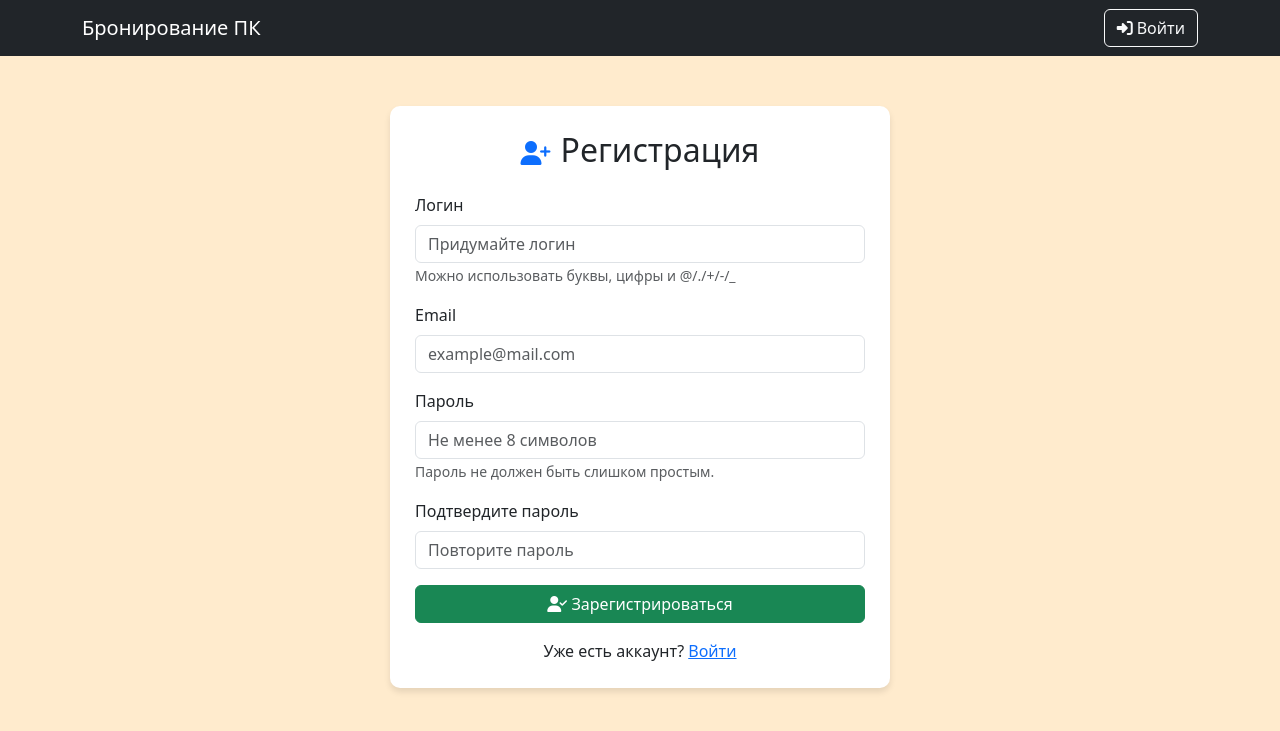
After one commit to VanoCry/pc_booking, a Django app: page /register/ in a window 1280 px wide. The commit adds this page. Shown: the top 731 px of the page. Run offline with Django 5.2, Linux system fonts and the light colour scheme.

Commit message:
Пока учусь

```diff
--- a/pc_booking/booking/forms.py
+++ b/pc_booking/booking/forms.py
@@ -1,5 +1,7 @@
 from django import forms
 from .models import Booking
+from django.contrib.auth.forms import UserCreationForm
+from django.contrib.auth.models import User
 
 class BookingForm(forms.ModelForm):
     class Meta:
@@ -12,3 +14,11 @@ class BookingForm(forms.ModelForm):
     def clean(self):
         if self.cleaned_data['end_time'] <= self.cleaned_data['start_time']:
             raise forms.ValidationError("Конец брони должен быть позже начала!")
+
+
+class RegisterForm(UserCreationForm):
+    email = forms.EmailField(required=True, label="Почта")
+
+    class Meta:
+        model = User
+        fields = ["username", "email", "password1", "password2"]
--- /dev/null
+++ b/pc_booking/booking/templates/base.html
@@ -0,0 +1,76 @@
+<!DOCTYPE html>
+<html lang="ru">
+<head>
+    <meta charset="UTF-8">
+    <meta name="viewport" content="width=device-width, initial-scale=1.0">
+    <title>{% block title %}Бронирование ПК{% endblock %}</title>
+    <!-- Bootstrap 5 -->
+    <link href="https://cdn.jsdelivr.net/npm/bootstrap@5.3.0/dist/css/bootstrap.min.css" rel="stylesheet">
+    <!-- FontAwesome (иконки) -->
+    <link rel="stylesheet" href="https://cdnjs.cloudflare.com/ajax/libs/font-awesome/6.4.0/css/all.min.css">
+    <style>
+        body {
+            background-color: blanchedalmond;
+        }
+        .auth-card {
+            max-width: 500px;
+            margin: 50px auto;
+            padding: 25px;
+            border-radius: 10px;
+            box-shadow: 0 4px 6px rgba(0, 0, 0, 0.1);
+            background: white;
+        }
+        .form-icon {
+            font-size: 1.5rem;
+            margin-right: 10px;
+            color: #0d6efd;
+        }
+    </style>
+</head>
+<body>
+    <nav class="navbar navbar-expand-lg navbar-dark bg-dark mb-4">
+        <div class="container">
+            <a class="navbar-brand" href="/">Бронирование ПК</a>
+
+            <!-- Правая часть навигации -->
+            <div class="d-flex">
+                {% if user.is_authenticated %}
+                <div class="dropdown">
+                    <button class="btn btn-outline-light dropdown-toggle" type="button" id="userMenu"
+                            data-bs-toggle="dropdown" aria-expanded="false">
+                        <i class="fas fa-user-circle me-1"></i>
+                        {{ user.username }}
+                    </button>
+                    <ul class="dropdown-menu dropdown-menu-end" aria-labelledby="userMenu">
+                        <li><a class="dropdown-item" href="{% url 'my_bookings' %}">
+                            <i class="fas fa-calendar-alt me-2"></i>Мои брони
+                        </a></li>
+                        <li><hr class="dropdown-divider"></li>
+                        <li>
+                            <form action="{% url 'logout' %}" method="post" class="d-inline">
+                                {% csrf_token %}
+                                <button type="submit" class="dropdown-item text-danger">
+                                    <i class="fas fa-sign-out-alt me-2"></i>Выйти
+                                </button>
+                            </form>
+                        </li>
+                    </ul>
+                </div>
+                {% else %}
+                <a href="{% url 'login' %}" class="btn btn-outline-light ms-2">
+                    <i class="fas fa-sign-in-alt me-1"></i>Войти
+                </a>
+                {% endif %}
+            </div>
+        </div>
+    </nav>
+
+    <div class="container">
+        {% block content %}
+        <!-- Блок контента для дочерних элементов -->
+        {% endblock %}
+    </div>
+    <!-- Bootstrap JS -->
+    <script src="https://cdn.jsdelivr.net/npm/bootstrap@5.3.0/dist/js/bootstrap.bundle.min.js"></script>
+</body>
+</html>
--- /dev/null
+++ b/pc_booking/booking/templates/booking/register.html
@@ -0,0 +1,58 @@
+{% extends "base.html" %}
+
+{% block title %}Регистрация для бронирования пк{% endblock %}
+
+{% block content %}
+<div class="auth-card">
+    <h2 class="text-center mb-4">
+        <i class="fas fa-user-plus form-icon"></i>Регистрация
+    </h2>
+
+    {% if form.errors %}
+    <div class="alert alert-danger">
+        {% for field, errors in form.errors.items %}
+            {% for error in errors %}
+                {{ error }}<br>
+            {% endfor %}
+        {% endfor %}
+    </div>
+    {% endif %}
+
+    <form method="post">
+        {% csrf_token %}
+
+        <div class="mb-3">
+            <label for="id_username" class="form-label">Логин</label>
+            <input type="text" name="username" class="form-control" id="id_username"
+                required placeholder="Придумайте логин">
+            <small class="text-muted">Можно использовать буквы, цифры и @/./+/-/_</small>
+        </div>
+
+        <div class="mb-3">
+            <label for="id_email" class="form-label">Email</label>
+            <input type="email" name="email" class="form-control" id="id_email"
+                   required placeholder="example@mail.com">
+        </div>
+
+        <div class="mb-3">
+            <label for="id_password1" class="form-label">Пароль</label>
+            <input type="password" name="password1" class="form-control" id="id_password1"
+                   required placeholder="Не менее 8 символов">
+            <small class="text-muted">Пароль не должен быть слишком простым.</small>
+        </div>
+
+        <div class="mb-3">
+            <label for="id_password2" class="form-label">Подтвердите пароль</label>
+            <input type="password" name="password2" class="form-control" id="id_password2"
+                   required placeholder="Повторите пароль">
+        </div>
+
+        <button type="submit" class="btn btn-success w-100">
+            <i class="fas fa-user-check"></i> Зарегистрироваться
+        </button>
+    </form>
+    <div class="mt-3 text-center">
+        Уже есть аккаунт? <a href="{% url 'login' %}">Войти</a>
+    </div>
+</div>
+{% endblock %}
--- a/pc_booking/booking/urls.py
+++ b/pc_booking/booking/urls.py
@@ -6,4 +6,5 @@ urlpatterns = [
     path('', views.pc_list, name='pc_list'),
     path('book/<int:pc_id>/', views.book_pc, name='book_pc'),
     path('my-bookings/', views.my_bookings, name='my_bookings'),
+    path('register/', views.register, name='register'),
 ]
--- a/pc_booking/booking/views.py
+++ b/pc_booking/booking/views.py
@@ -1,6 +1,6 @@
 from django.shortcuts import get_object_or_404, render, redirect
 from django.contrib.auth.decorators import login_required
-from .forms import BookingForm
+from .forms import BookingForm, RegisterForm
 from .models import PC, Booking
 from django.urls import reverse_lazy
 
@@ -32,3 +32,14 @@ def book_pc(request, pc_id):
 def my_bookings(request):
     user_bookings = Booking.objects.filter(user=request.user).order_by('-start_time')
     return render(request, 'booking/my_bookings.html', {'bookings' : user_bookings})
+
+def register(request):
+    if request.method == 'POST':
+        form = RegisterForm(request.POST)
+        if form.is_valid():
+            form.save()
+            return redirect('my_bookings')
+    else:
+        form = RegisterForm()
+
+    return render(request, 'booking/register.html', {'form': form })
--- a/pc_booking/pc_booking/settings.py
+++ b/pc_booking/pc_booking/settings.py
@@ -10,6 +10,7 @@ For the full list of settings and their values, see
 https://docs.djangoproject.com/en/5.1/ref/settings/
 """
 
+import os
 from pathlib import Path
 from decouple import config
 
@@ -53,7 +54,7 @@ ROOT_URLCONF = 'pc_booking.urls'
 TEMPLATES = [
     {
         'BACKEND': 'django.template.backends.django.DjangoTemplates',
-        'DIRS': [],
+        'DIRS': [os.path.join(BASE_DIR, 'booking/templates'),],
         'APP_DIRS': True,
         'OPTIONS': {
             'context_processors': [
@@ -120,3 +121,6 @@ STATIC_URL = 'static/'
 # https://docs.djangoproject.com/en/5.1/ref/settings/#default-auto-field
 
 DEFAULT_AUTO_FIELD = 'django.db.models.BigAutoField'
+
+LOGOUT_REDIRECT_URL = '/'
+LOGIN_REDIRECT_URL = '/'
--- a/pc_booking/pc_booking/urls.py
+++ b/pc_booking/pc_booking/urls.py
@@ -16,10 +16,11 @@ Including another URLconf
 """
 from django.contrib import admin
 from django.urls import path, include
-from django.contrib.auth.views import LoginView
+from django.contrib.auth.views import LoginView, LogoutView
 
 urlpatterns = [
     path('admin/', admin.site.urls),
     path('', include('booking.urls')),
     path('login/',LoginView.as_view(template_name='registration/login.html'), name='login'),
+    path('logout/', LogoutView.as_view(), name='logout'),
 ]
```
Also changed, not shown: pc_booking/booking/templates/booking/pc_list.html (+39 -12 lines), pc_booking/booking/templates/registration/login.html (+24 -21 lines).
